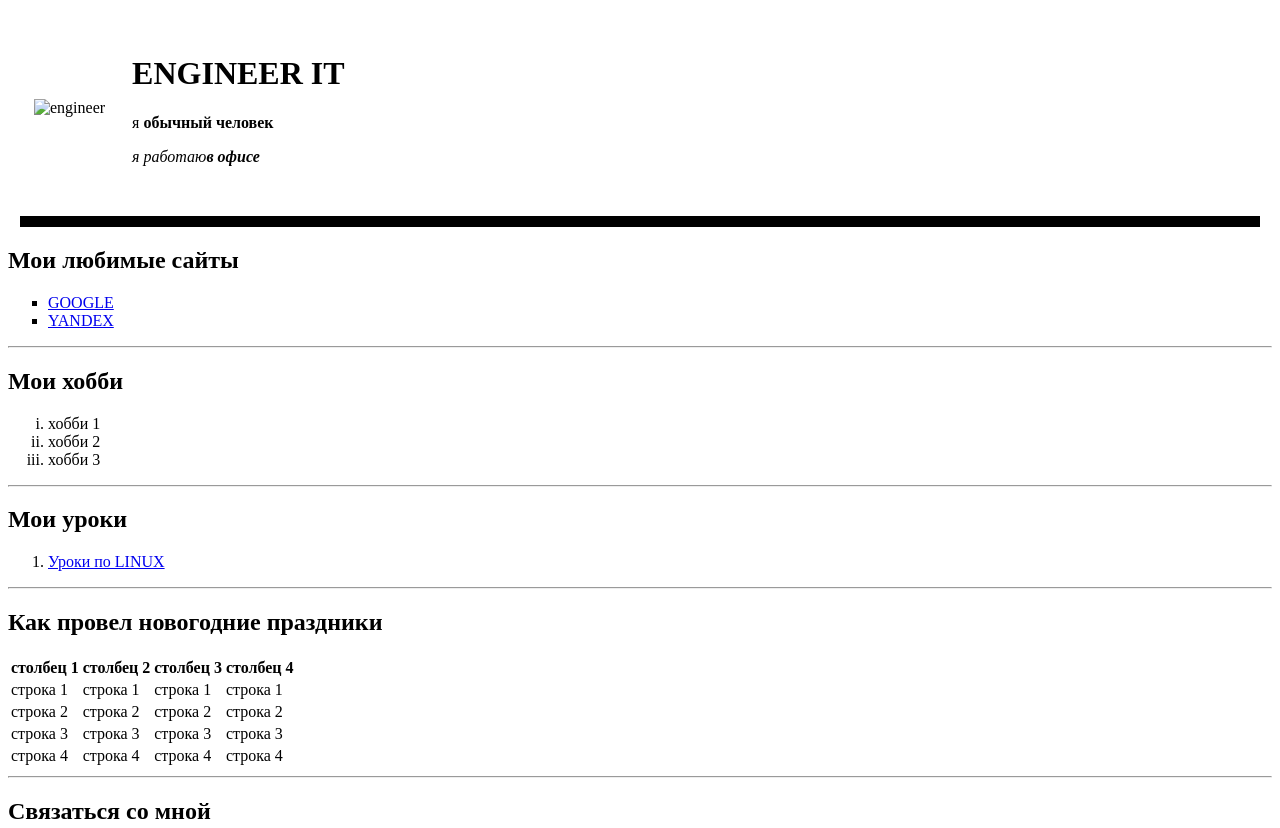
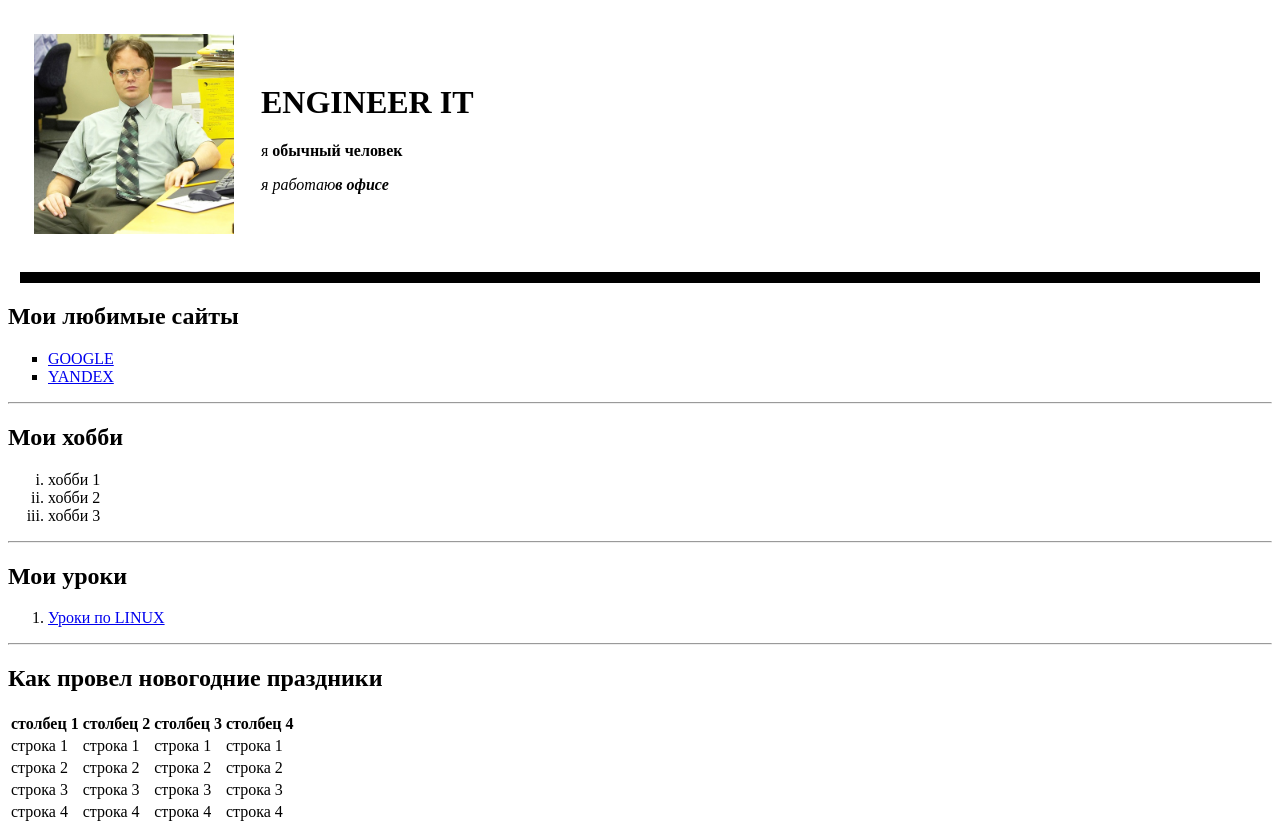
Before and after one commit to lissoff2606/mySite, a plain HTML site: page index.html in a window 1280 px wide. Shown: the top 828 px of the page. Drawn offline with Linux system fonts and the light colour scheme.

Commit message:
Update index.html

```diff
--- a/index.html
+++ b/index.html
@@ -7,7 +7,7 @@
 <body>
     <table cellspacing="25">
         <tr>
-            <td><img width="200px" alt="engineer" src="/htmlLessons/office.jpg">
+            <td><img width="200px" alt="engineer" src="/office.jpg">
             </td>
             <td>
                 <h1>ENGINEER IT</h1>
```
